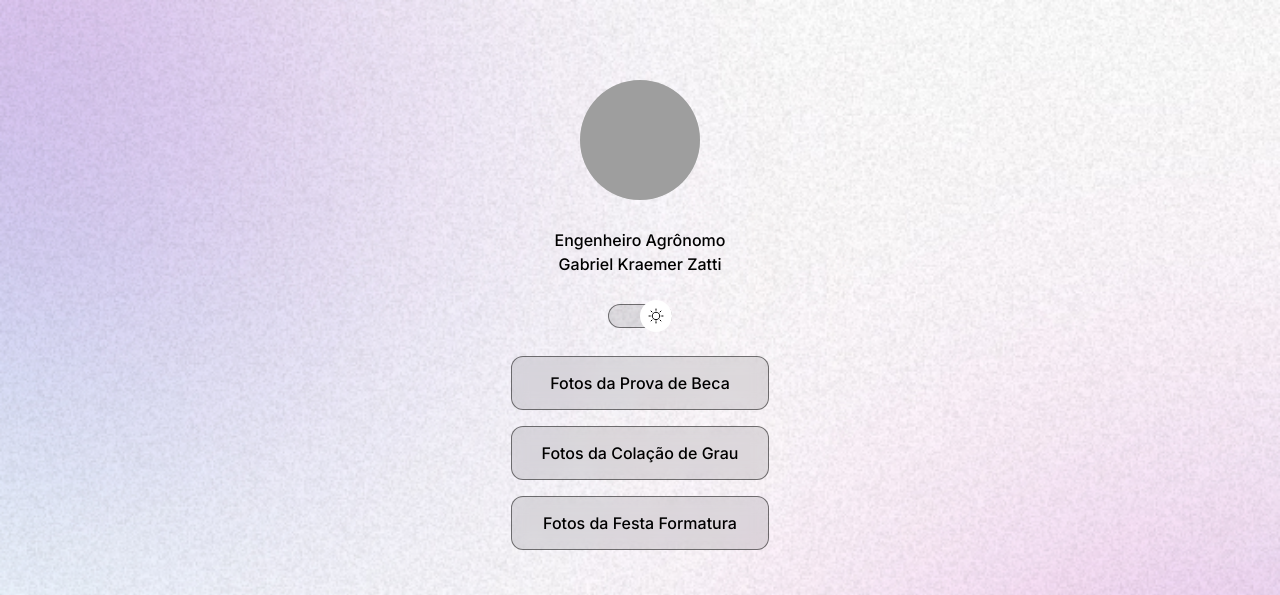
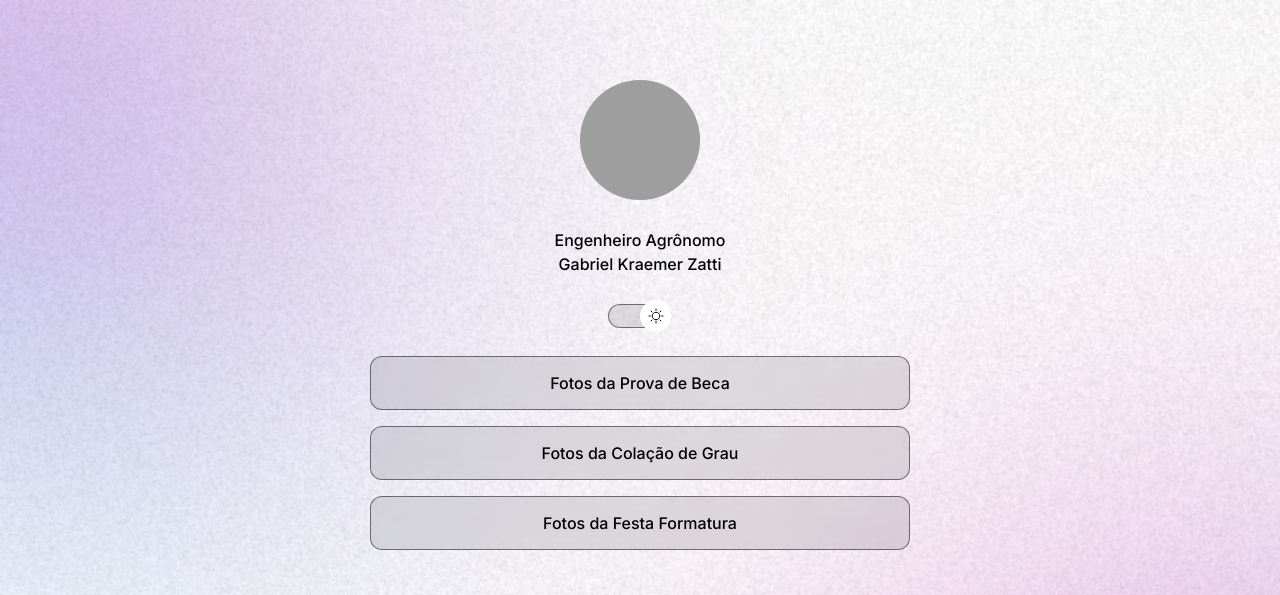
Before and after one commit to Gzatti/projeto, a plain HTML site: page index.html in a window 1280 px wide. Shown: the top 595 px of the page. Drawn offline with nearby package versions, Linux system fonts and the light colour scheme; grey boxes are pictures that could not be loaded.

Commit message:
adjust container width

```diff
--- a/Style.css
+++ b/Style.css
@@ -43,7 +43,8 @@ body * {
 
 
 #container {
-  width: 306px;
+  width: 100%;
+  max-width: 588px;
   margin: auto;
   margin-top: 56px;
   padding: 0 24px;
```
